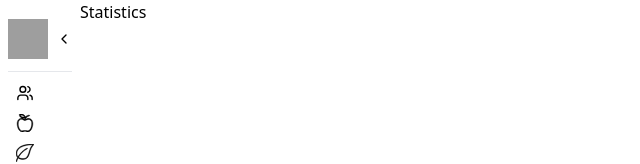
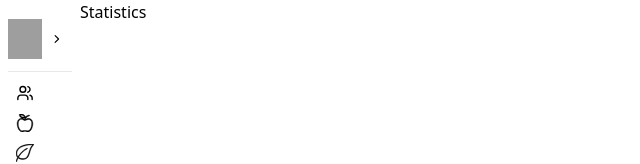
Before and after one commit to MyLittleKiosk/MyLio, a React (Vite) app in the folder FE/admin/: page / in a window 1280 px wide. Shown: the top 164 px of the page, without its empty margins (0-640 px from the left). Built offline with nearby package versions, Linux system fonts and the light colour scheme; grey boxes are pictures that could not be loaded.

Commit message:
Fix: SideBar 닫기 버튼 방향 변경

```diff
--- a/FE/admin/src/components/layout/SideBar.tsx
+++ b/FE/admin/src/components/layout/SideBar.tsx
@@ -77,8 +77,8 @@ const SideBar = ({ isSideBarOpen, setIsSideBarOpen }: SideBarProps) => {
           width={16}
           height={16}
           onClick={() => setIsSideBarOpen(!isSideBarOpen)}
-          className={`text-black hover:bg-gray-100 rounded-md cursor-pointer transform ${
-            isSideBarOpen ? 'rotate-180' : ''
+          className={`mr-2 text-black hover:bg-gray-100 rounded-md cursor-pointer transform ${
+            isSideBarOpen ? '' : 'rotate-180'
           }`}
         />
       </header>
```
